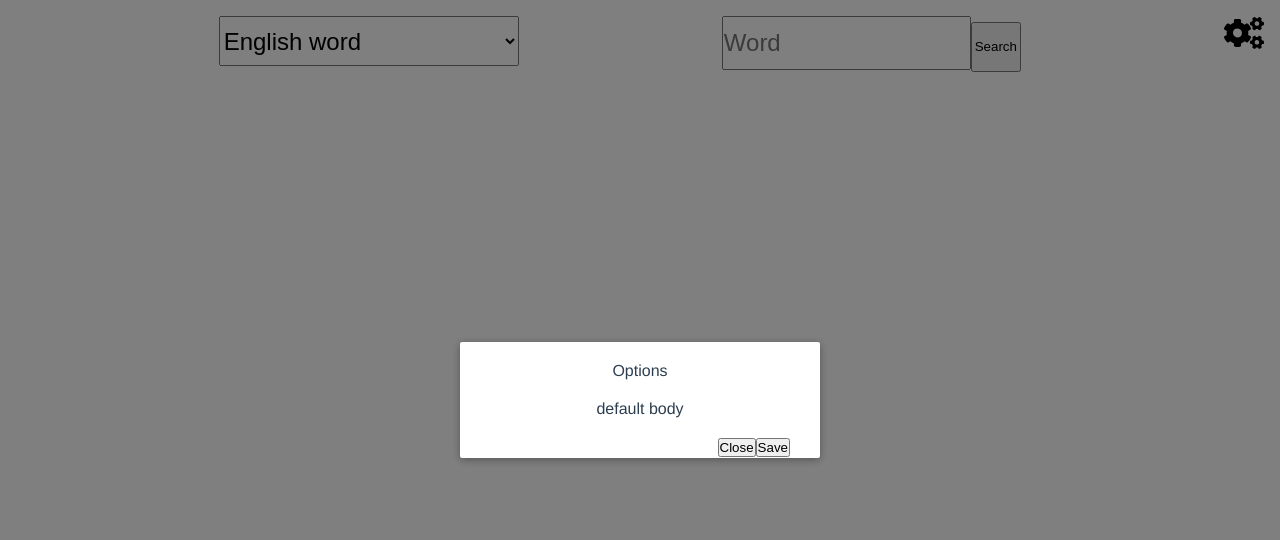
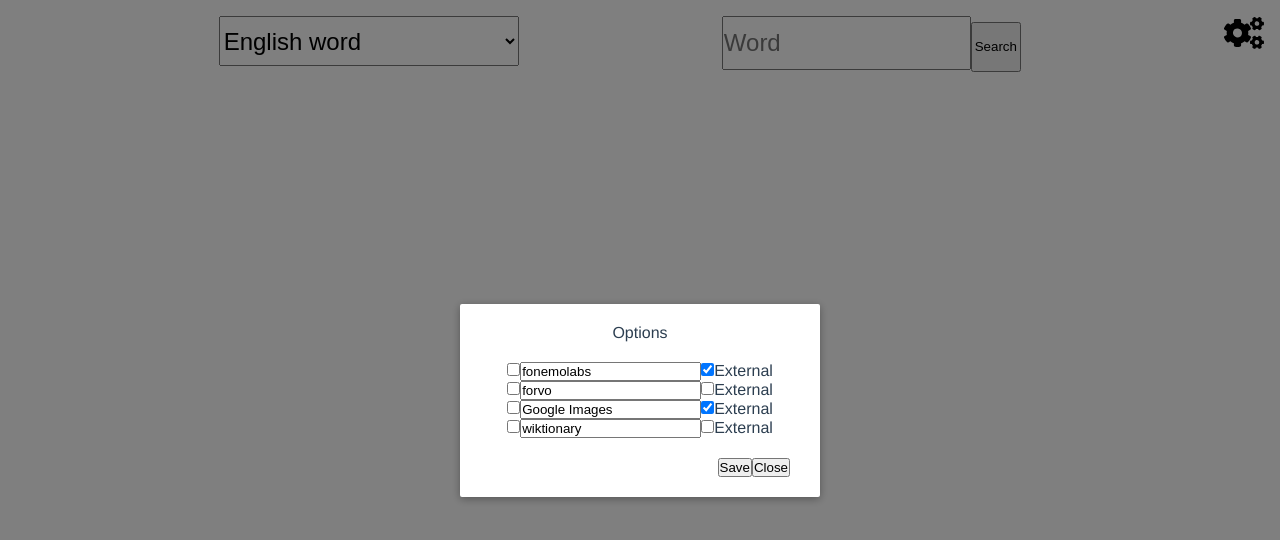
Before and after one commit to chiptus/multi-search, a Vue app: page / in a window 1280 px wide. Both pictures are taken after a click on the button 1244 px from the left and 34 px from the top of the page. Shown: the top 540 px of the page. Built offline with nearby package versions, Linux system fonts and the light colour scheme.

Commit message:
create option to change url settings

```diff
--- a/src/App.vue
+++ b/src/App.vue
@@ -3,7 +3,9 @@
     <search-bar
       v-bind:initial-keyword="keyword"
       v-bind:on-search="search"
-      v-bind:on-close="closeAllWindows"></search-bar>
+      v-bind:on-close="closeAllWindows"
+      :urls="urls"
+    ></search-bar>
     <browser :results="results"></browser>
   </div>
 </template>
@@ -24,6 +26,7 @@ export default {
     results: [],
     currentResult: null,
     openWindows: [],
+    urls: Object.keys(urls).map(name => urls[name]),
   }),
   methods: {
     closeAllWindows() {
@@ -33,13 +36,13 @@ export default {
     search(keyword) {
       this.results = [];
       this.currentResult = null;
-      for (let name in urls) {
-        const search = urls[name];
+      for (let search of this.urls) {
+        // const search = this.urls[name];
         const url = search.query(keyword);
         if (search.external) {
           this.openWindows.push(window.open(url));
         } else {
-          this.results.push({ url, name });
+          this.results.push({ url, name: search.name });
         }
       }
     },
--- a/src/components/options-modal.vue
+++ b/src/components/options-modal.vue
@@ -1,36 +1,30 @@
 <template>
-  <transition name="modal">
-    <div class="modal-mask">
-      <div class="modal-wrapper">
-        <div class="modal-container">
-          <div class="modal-header">
-            <slot name="header">Options</slot>
-          </div>
-          <div class="modal-body">
-            <slot name="body">default body</slot>
-          </div>
-          <div class="modal-footer">
-            <slot name="footer">
-              <button class="modal-default-button" @click="save">Save</button>
-              <button class="modal-default-button" @click="close">Close</button>
-            </slot>
-          </div>
-        </div>
-      </div>
-    </div>
-  </transition>
+  <modal :close="close" title="Options">
+    <template slot="body">
+      <url-option v-for="url in urls" :key="url.id" :url="url"></url-option>
+    </template>
+    <template slot="footer">
+      <button @click="save">Save</button>
+      <button @click="close">Close</button>
+    </template>
+  </modal>
 </template>
 
 <script>
+import Modal from './modal';
+import UrlOption from './url-option';
+
 export default {
-  data() {
-    return {};
+  components: {
+    Modal,
+    UrlOption,
   },
   props: {
     close: {
       type: Function,
-      // required: true
+      required: true,
     },
+    urls: { type: Array, required: true },
   },
   methods: {
     save() {
@@ -42,67 +36,4 @@ export default {
 </script>
 
 <style>
-.modal-mask {
-  position: fixed;
-  z-index: 9998;
-  top: 0;
-  left: 0;
-  width: 100%;
-  height: 100%;
-  background-color: rgba(0, 0, 0, 0.5);
-  display: table;
-  transition: opacity 0.3s ease;
-}
-
-.modal-wrapper {
-  display: table-cell;
-  vertical-align: middle;
-}
-
-.modal-container {
-  width: 300px;
-  margin: 0px auto;
-  padding: 20px 30px;
-  background-color: #fff;
-  border-radius: 2px;
-  box-shadow: 0 2px 8px rgba(0, 0, 0, 0.33);
-  transition: all 0.3s ease;
-  font-family: Helvetica, Arial, sans-serif;
-}
-
-.modal-header h3 {
-  margin-top: 0;
-  color: #42b983;
-}
-
-.modal-body {
-  margin: 20px 0;
-}
-
-.modal-default-button {
-  float: right;
-}
-
-/*
- * The following styles are auto-applied to elements with
- * transition="modal" when their visibility is toggled
- * by Vue.js.
- *
- * You can easily play with the modal transition by editing
- * these styles.
- */
-
-.modal-enter {
-  opacity: 0;
-}
-
-.modal-leave-active {
-  opacity: 0;
-}
-
-.modal-enter .modal-container,
-.modal-leave-active .modal-container {
-  -webkit-transform: scale(1.1);
-  transform: scale(1.1);
-}
 </style>
--- a/src/components/search-bar.vue
+++ b/src/components/search-bar.vue
@@ -28,7 +28,7 @@
       <button class="options-btn" @click="openModal">
         <font-awesome-icon icon="cogs"></font-awesome-icon>
       </button>
-      <options-modal v-if="isModalOpen" :close="closeModal"></options-modal>
+      <options-modal v-if="isModalOpen" :close="closeModal" :urls="urls"></options-modal>
       <!-- <input id="close-windows-checkbox" type="checkbox" checked> -->
       <!-- <label for="close-windows-checkbox">Close windows on search</label> -->
     </div>
@@ -56,6 +56,7 @@ export default {
   props: {
     initialKeyword: { type: String, required: true },
     onSearch: { type: Function, required: true },
+    urls: { type: Array, required: true },
     // onClose: { type: Function, required: true },
   },
   watch: {
--- /dev/null
+++ b/src/components/url-option.vue
@@ -0,0 +1,31 @@
+<template>
+  <div>
+    <input
+      type="checkbox"
+      :name="url.id + '-enabled'"
+      :id="url.id + '-enabled'"
+      v-model="url.enabled"
+    >
+    <input name="url-name" id="url-name-input" v-model="url.name">
+    <input
+      type="checkbox"
+      :name="url.id+'-external'"
+      :id="url.id+'-external-checkbox'"
+      v-model="url.external"
+    >
+    <label :for="url.id+'-external-checkbox'">External</label>
+  </div>
+</template>
+
+<script>
+export default {
+  props: {
+    url: {
+      required: true,
+    },
+  },
+};
+</script>
+
+<style>
+</style>
--- a/src/lib/urls.js
+++ b/src/lib/urls.js
@@ -3,20 +3,24 @@ export const googleImages = {
   query: q =>
     `https://www.google.es/search?q=${q}&hl=es&tbs=isz:l&tbo=d&site=imghp&tbm=isch&sout=1&biw=1366&bih=643`,
   external: true,
+  id: 0,
 };
 
 export const forvo = {
   name: 'forvo',
   query: q => `https://www.forvo.com/word/${q}/#es`,
+  id: 1,
 };
 
 export const wiktionary = {
   name: 'wiktionary',
   query: q => `https://en.wiktionary.org/wiki/${q}#Spanish`,
+  id: 2,
 };
 
 export const fonemolabs = {
   name: 'fonemolabs',
   query: q => `http://www.fonemolabs.com/transcriptor.html#${q}+1`,
   external: true,
+  id: 3,
 };
```
